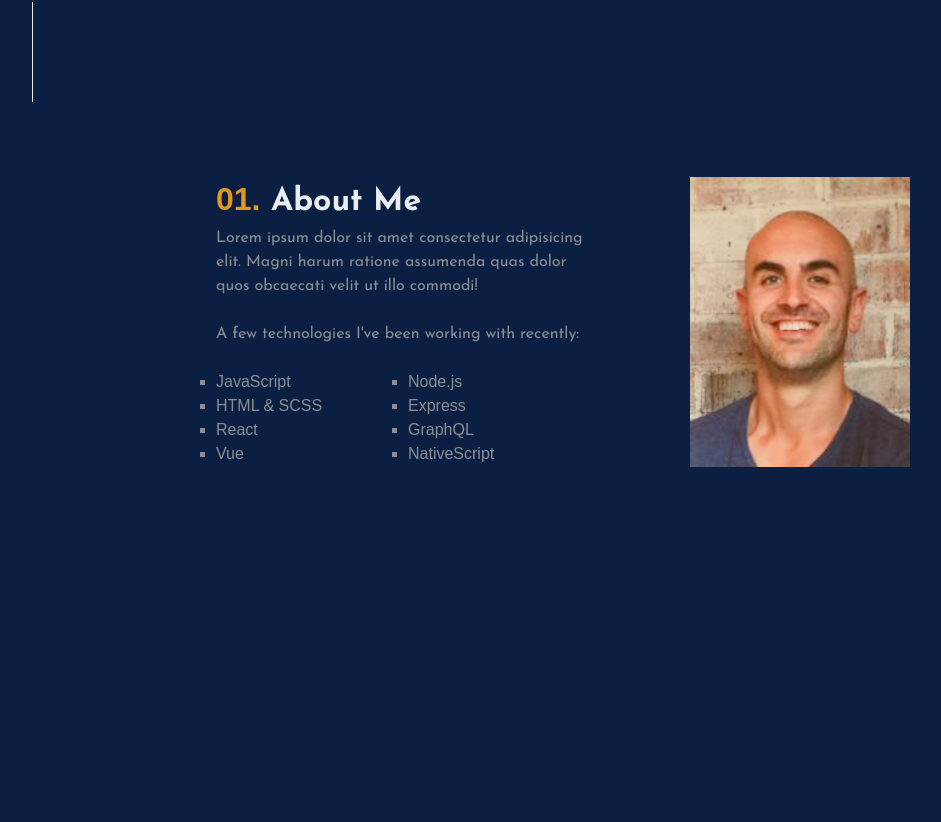
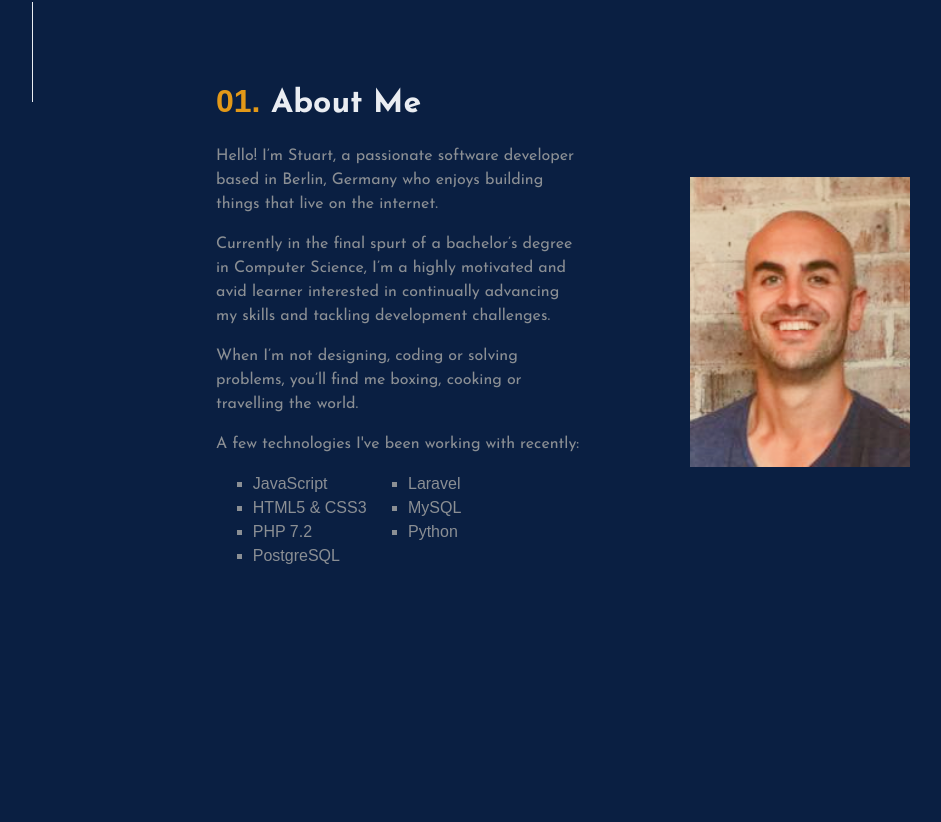
Before and after one commit to Sabrestoo/Portfolio, a plain HTML site: page index.html in a window 1280 px wide. Shown: the part 698-1520 px from the top of the page, without its empty margins (40-981 px from the left). Drawn offline with Linux system fonts and the light colour scheme; a web font is replaced by a local one.

Commit message:
text for about me added

```diff
--- a/index.html
+++ b/index.html
@@ -19,6 +19,7 @@
                 <div class="btnLine"></div>
               </div>
         <nav class="nav-bar">
+            <!-- <img src="" id="logo"> -->
                 <a href="#" class="link">
                 <a href="#about" class="link"><span class="alt-color">01.</span> About</a>
                 <!-- <a href="#" class="link"><span class="alt-color">02.</span> Experience</a> -->
@@ -53,22 +54,22 @@
             <div class="about-me-text">
                 <h1><span class="alt-color alt-text">01.</span> About Me</h1>
 
-                <p>Lorem ipsum dolor sit amet consectetur adipisicing elit.
-                    Magni harum ratione assumenda quas dolor quos obcaecati
-                    velit ut illo commodi!</p>
-                    <br>
+                <p>Hello! I’m Stuart, a passionate software developer based in Berlin, Germany who enjoys building things that live on the internet.</p>
+
+               <p>Currently in the final spurt of a bachelor’s degree in Computer Science, I’m a highly motivated and avid learner interested in continually advancing my skills and tackling development challenges.</p>
+
+               <p> When I’m not designing, coding or solving problems, you’ll find me boxing, cooking or travelling the world.</p>
 
                 <p>A few technologies I've been working with recently:</p>
-                <br>
                 <ul class="skills-list alt-text">
                     <li>JavaScript</li>
-                    <li>HTML & SCSS</li>
-                    <li>React</li>
-                    <li>Vue</li>
-                    <li>Node.js</li>
-                    <li>Express</li>
-                    <li>GraphQL</li>
-                    <li>NativeScript</li>
+                    <li>HTML5 & CSS3</li>
+                    <li>PHP 7.2</li>
+                    <li>PostgreSQL</li>
+                    <li>Laravel</li>
+                    <li>MySQL</li>
+                    <li>Python</li>
+
                 </ul>
 
 
@@ -85,9 +86,7 @@
         <div class="main contact" id="contact">
             <div class="contact-text">
             <h1><span class="alt-color alt-text">03. </span>Get In Touch</h1>
-            <br>
-                   <p>Lorem ipsum dolor, sit amet consectetur adipisicing elit. Ab dolor aperiam molestiae aspernatur hic facere modi quidem, eligendi laborum enim mollitia, praesentium numquam fuga vero neque nam saepe similique ducimus?</p>
-            <br>
+                <p>Have a project, idea or problem you'd like to discuss? Let’s chat!</p>
             </div>
             <div class="contact-btn-container">
             <a href="#" class="link alt-text" id="contact-btn">Say Hello</a>
--- a/styles2.css
+++ b/styles2.css
@@ -26,6 +26,13 @@ body {
 
 
 /* Navigation styles */
+
+#logo {
+    width:100px;
+    height:100px;
+    position: fixed;
+    left: 0;
+}
 
 .nav-bar {
     background-color: var(--main-blue);
@@ -61,7 +68,7 @@ nav a:hover {
 }
 
 #resume {
-    font-size: 0.9rem;
+    font-size: 1rem;
     color: var(--main-orange);
     padding: 0.5rem 1rem;
     border-style: solid;
@@ -222,6 +229,16 @@ nav a:hover {
     color: var(--main-grey);
 }
 
+/* about me */
+
+.about-me-text h1 {
+    margin-bottom: 1rem;
+}
+
+.about-me-text p{
+    margin-bottom: 1rem;
+}
+
 .about-me-img {
     position: relative;
     width: 60%;
@@ -256,16 +273,22 @@ nav a:hover {
 .skills-list {
     column-count: 2;
     list-style-type: square;
+    width: 80%;
+    margin: auto;
 }
 
+/* contact */
 
 .contact-text {
     text-align: center;
     margin: auto;
     width: 65%;
     padding: 2rem;
-    margin-top: 1rem;
+    margin-bottom: 1rem;
+}
 
+.contact-text h1 {
+    margin-bottom: 1rem;
 }
 
 .contact-btn-container {
@@ -294,7 +317,6 @@ nav a:hover {
 .contact {
     min-height: 40vh;
 }
-
 
 footer {
     background-color: var(--main-blue);
```
